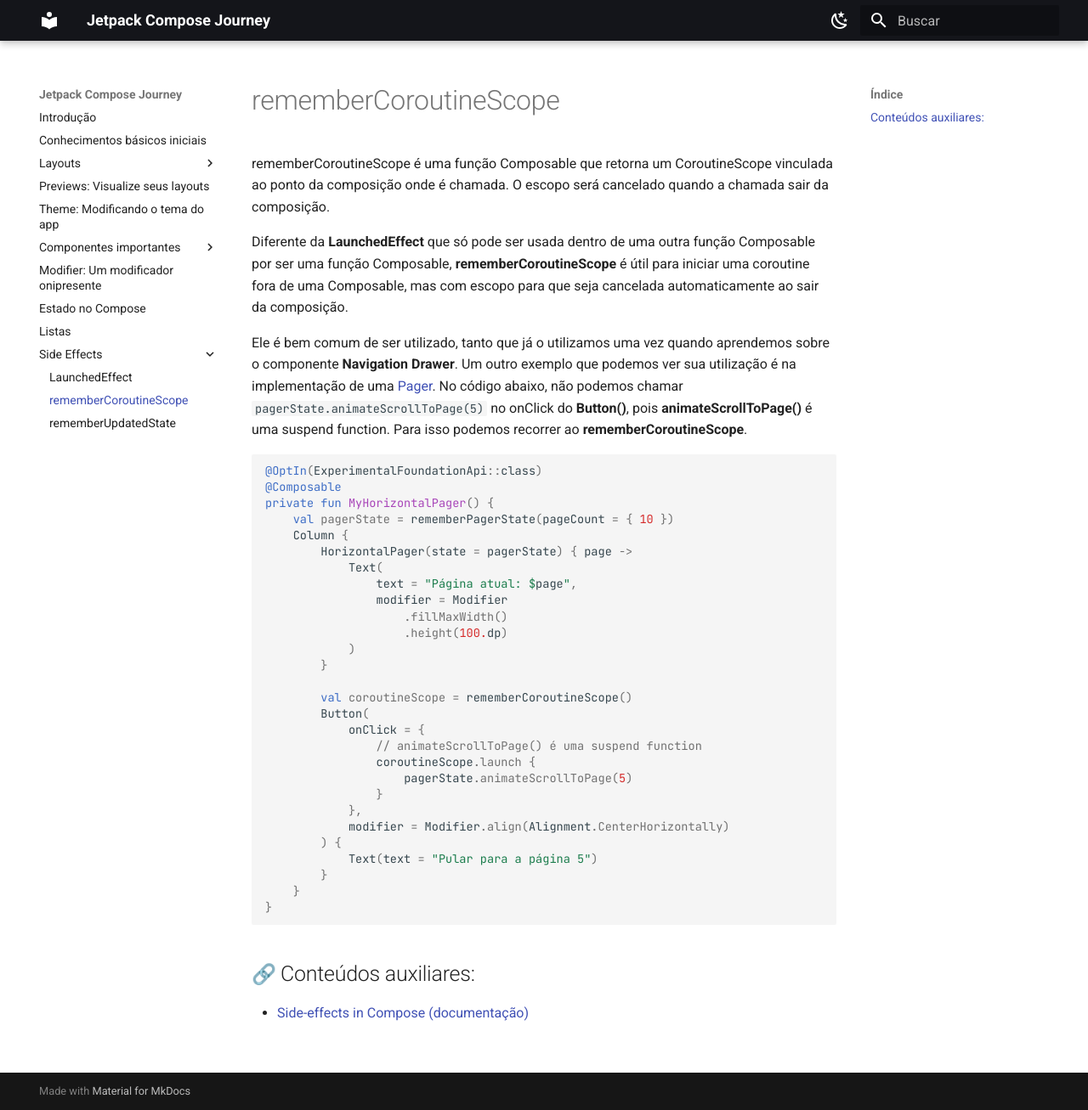
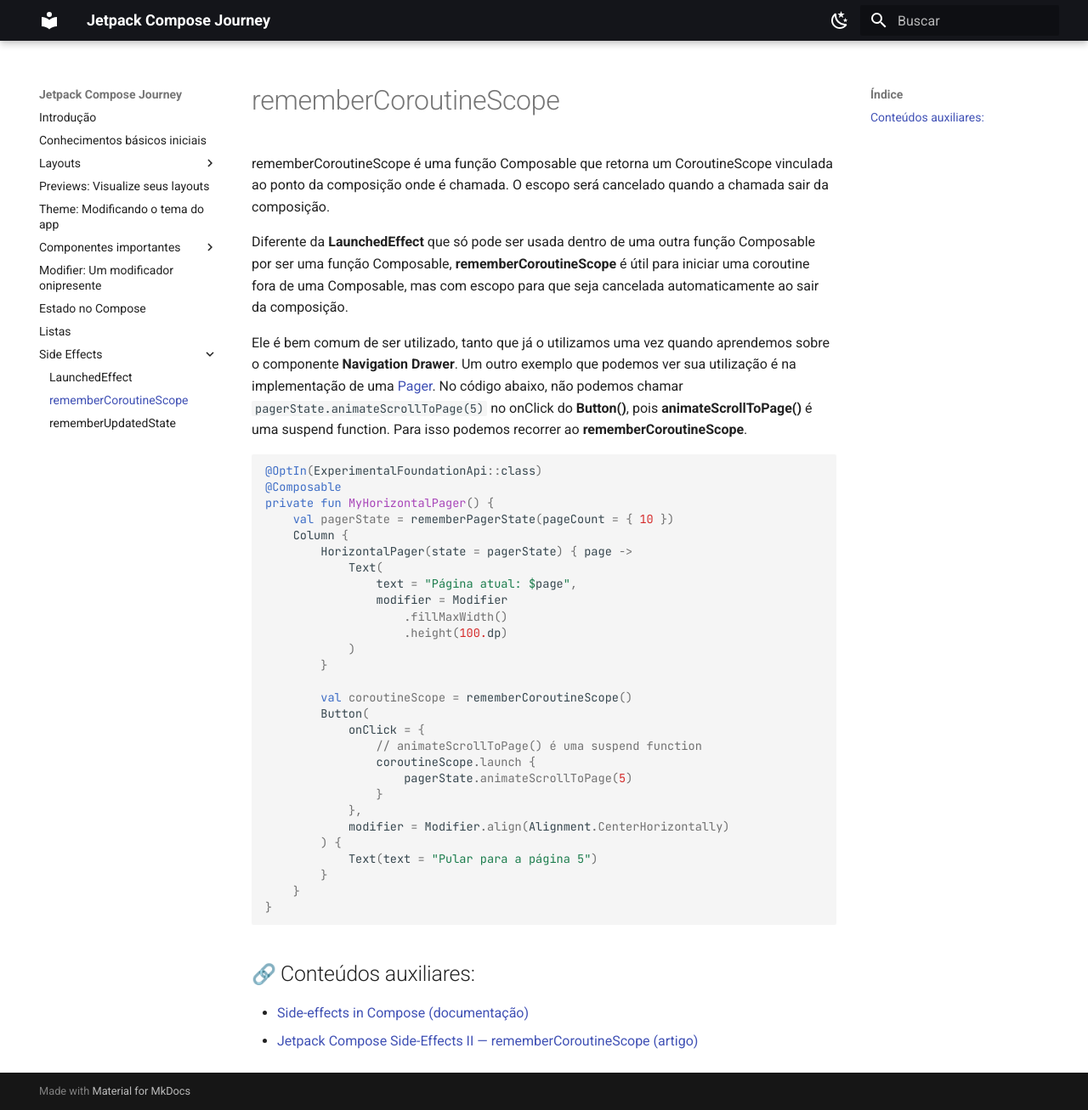
Before and after one commit to jsericksk/Jetpack-Compose-Journey, an MkDocs documentation site: the page built from docs/side-effects/remembercoroutinescope.md, in a window 1280 px wide and 1307 px high. Shown: the whole window at 85% size. Built offline with MkDocs 1.6.1 and Material for MkDocs 9.7.7, drawn with Linux system fonts in a browser that asks for light colours; emoji names are drawn with the system emoji font.

Commit message:
launched-effect.md e remembercoroutinescope.md atualizados

```diff
--- a/docs/side-effects/remembercoroutinescope.md
+++ b/docs/side-effects/remembercoroutinescope.md
@@ -40,3 +40,4 @@
 
 ## :link: Conteúdos auxiliares:
 - [Side-effects in Compose (documentação)](https://developer.android.com/jetpack/compose/side-effects)
+- [Jetpack Compose Side-Effects II — rememberCoroutineScope (artigo)](https://proandroiddev.com/jetpack-compose-side-effects-ii-remembercoroutinescope-76104d7ff09)
```
Also changed, not shown: docs/side-effects/launched-effect.md (+1 -0 lines).
